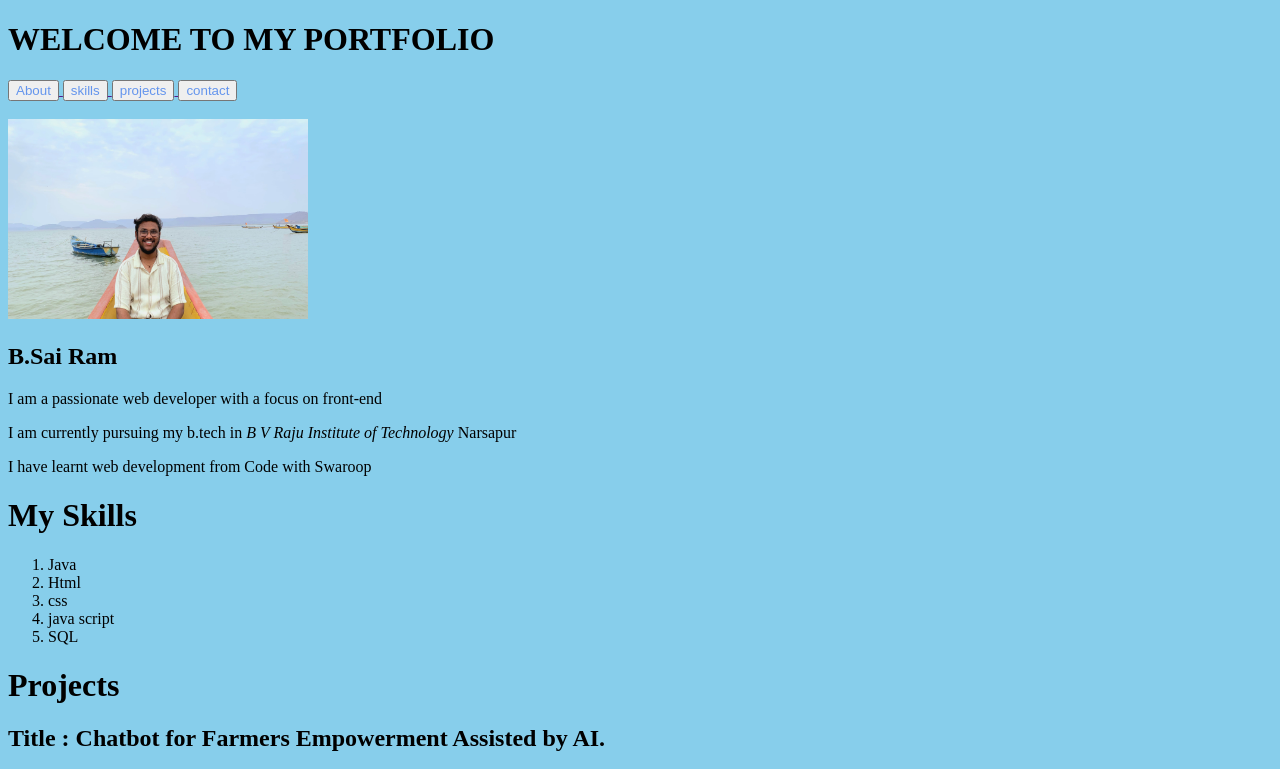
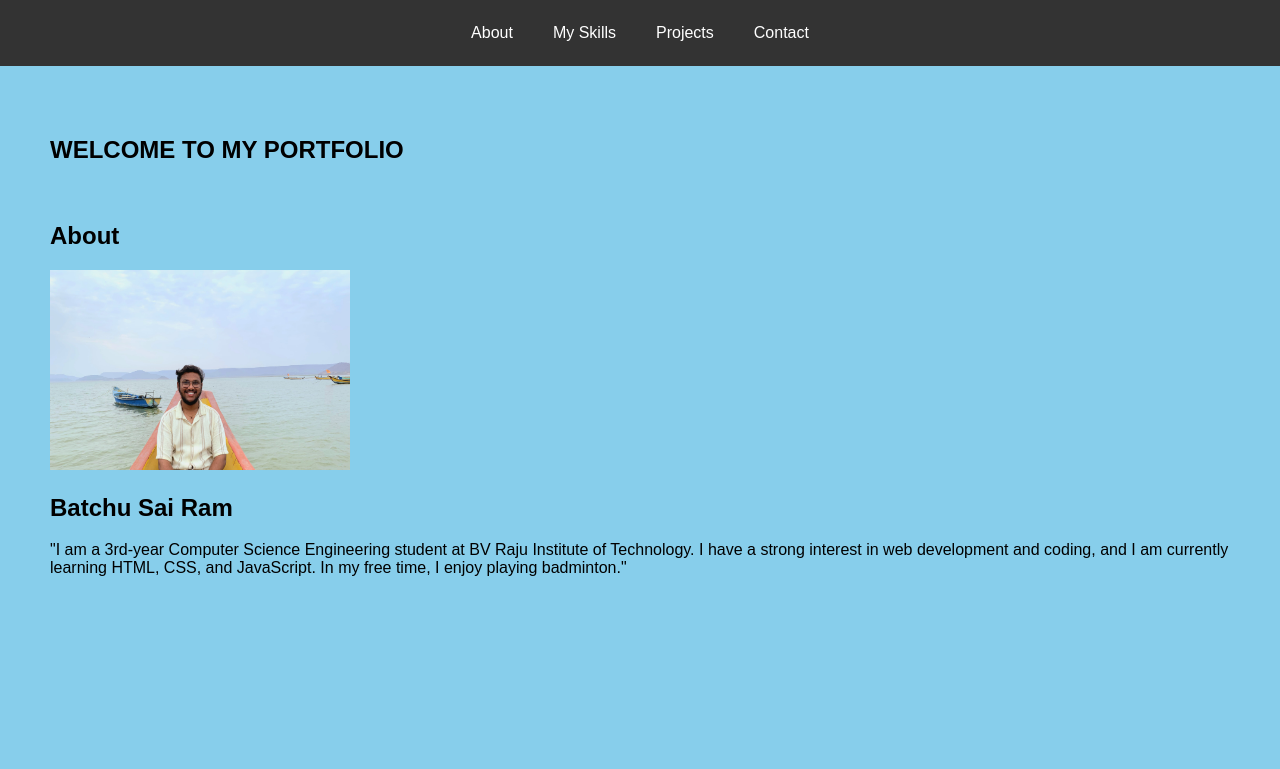
Before and after one commit to SAIRAM0807/my-portfolio, a plain HTML site: page index.html in a window 1280 px wide. Shown: the top 769 px of the page. Drawn offline with Linux system fonts and the light colour scheme.

Commit message:
Add files via upload

```diff
--- a/index.html
+++ b/index.html
@@ -7,35 +7,23 @@
     <link rel="stylesheet"href="style.css">
 </head>
 <body>
+    <div class="navbar">
+        <a href="#About">About</a>
+        <a href="#My Skills">My Skills</a>
+        <a href="#Projects">Projects</a>
+        <a href="#Contact">Contact</a>
+    </div>
+    <section id="About" style="background-color:skyblue;">
     <h1>WELCOME TO MY PORTFOLIO</h1>
-    <a href="">
-        <button>
-            About
-        </button>
-    </a>
-    <a href="">
-        <button>
-            skills
-        </button>
-    </a>
-    <a href="">
-        <button>
-            projects
-        </button>
-    </a>
-    <a href="">
-        <button>
-            contact
-        </button>
-    </a>
     <br>
-    <br>
+    <h1>About</h1>
     <img src="sai2.jpeg"width="300"height="200">
     <br>
-    <h2>B.Sai Ram</h2>
-    <p>I am a passionate web developer with a focus on front-end</p>
-    <p>I am currently pursuing my b.tech in <em>B V Raju Institute of Technology</em> Narsapur</p>
-    <p>I have learnt web development from Code with Swaroop</p>
+    <h2>Batchu Sai Ram</h2>
+   <p>"I am a 3rd-year Computer Science Engineering student at BV Raju Institute of Technology. I have a strong interest in web development and coding, and I am currently learning HTML, CSS, and JavaScript. In my free time, I enjoy playing badminton."</p>
+   </section>
+   <br>
+   <section id="My Skills" style="background-color:skyblue;">
     <h1>My Skills</h1>
     <ol>
         <li>Java </li>
@@ -44,13 +32,21 @@
         <li>java script</li>
         <li>SQL</li>
     </ol>
+    </section>
+    <section id="Projects" style="background-color: skyblue;">
     <h1>Projects</h1>
     <h2>Title : Chatbot for Farmers Empowerment Assisted by AI.</h2>
     <p>The project "Chatbot for Farmers Empowerment Assisted by AI" aims to bridge the knowledge gap in agriculture by providing farmers with real-time, personalized assistance. By leveraging Natural Language Processing (NLP) and AI, the chatbot offers insights on crop selection, pest management, soil health, and market trends, ensuring accessibility through multilingual support and user-friendly interfaces. It utilizes the TF-IDF algorithm and Wikipedia API to fetch accurate information while continuously learning from user interactions. The chatbot is designed to improve farming efficiency by integrating real-time weather updates, market prices, and expert recommendations. Future enhancements include multimodal capabilities, geolocation-based advice, and personalized recommendations to further optimize agricultural decision-making.</p>
     <img src="project.png"width="300"height="200">
     <br>
+    <h2>An IoT Enabled Approach for Smart Car Parking System Using Sensors and Mobile Application</h2>
+    <p>"An IoT Enabled Approach for Smart Car Parking System Using Sensors and Mobile Application," discusses the growing issue of parking congestion due to increasing vehicle numbers. It proposes a smart car parking system using Arduino, ultrasonic sensors, and an LCD display to detect and indicate available parking slots in real time. A mobile application is also integrated, offering features like real-time availability tracking, reservations, secure payments, and navigation assistance. The system aims to reduce traffic congestion, waiting time, and pollution while enhancing security and parking efficiency.</p>
+    <img src="car.2.png"width="300"height="200">
+</section>
     <br>
-    <h1>Contact Me</h1>
+    <br>
+    <section id="Contact" style="background-color:skyblue;">
+    <h1>Contact</h1>
     <p>free to get in touch with me using the form below</p>
       <form action="">
         <input type="text" placeholder="Your Name" required>
@@ -82,9 +78,10 @@
             <p>&copy; 2024 B. Sai Ram. All rights reserved.</p>
             <p>Follow me on
                 <a href="https://www.linkedin.com/in/batchu-sai-ram-1968332b1/ target="_blank">LinkedIn</a> |
-                <a href="https://github.com/" target="_blank">GitHub</a>
+                <a href="https://github.com/SAIRAM0807" target="_blank">GitHub</a>
             </p>
         </footer>
+    </section>
       </form>
 </body>
 </html>
--- a/style.css
+++ b/style.css
@@ -4,9 +4,31 @@ h1{
 p{
     color: black;
 }
-body{
-    background-color:skyblue
+body {
+    background-color: skyblue;
+    font-family: Arial, sans-serif;
+    margin: 0;
+    padding: 0;
 }
-button{
-    color:cornflowerblue;
+.navbar {
+    background-color: #333;
+    overflow: hidden;
+    display: flex;
+    justify-content: center;
+    padding: 10px 0;
 }
+.navbar a {
+    color: white;
+    text-decoration: none;
+    padding: 14px 20px;
+    text-align: center;
+    transition: 0.3s;
+}
+.navbar a:hover {
+    background-color: #575757;
+    border-radius: 5px;
+}
+section {
+    padding: 50px;
+    height: 125vh;
+}
```
Also changed, not shown: car.2.png (added).
